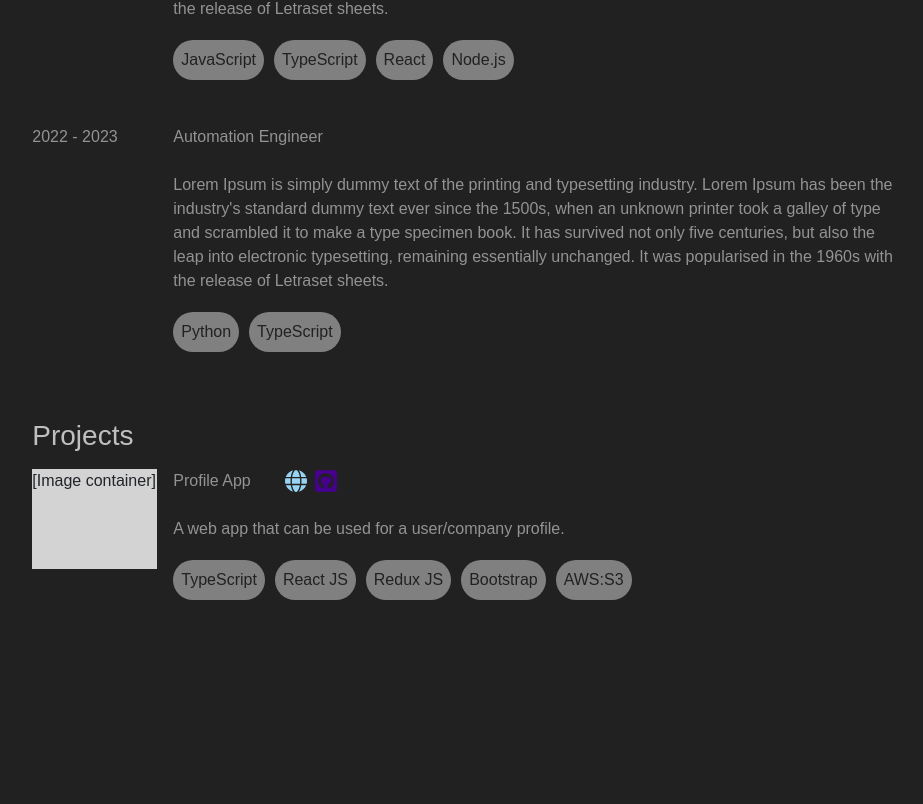
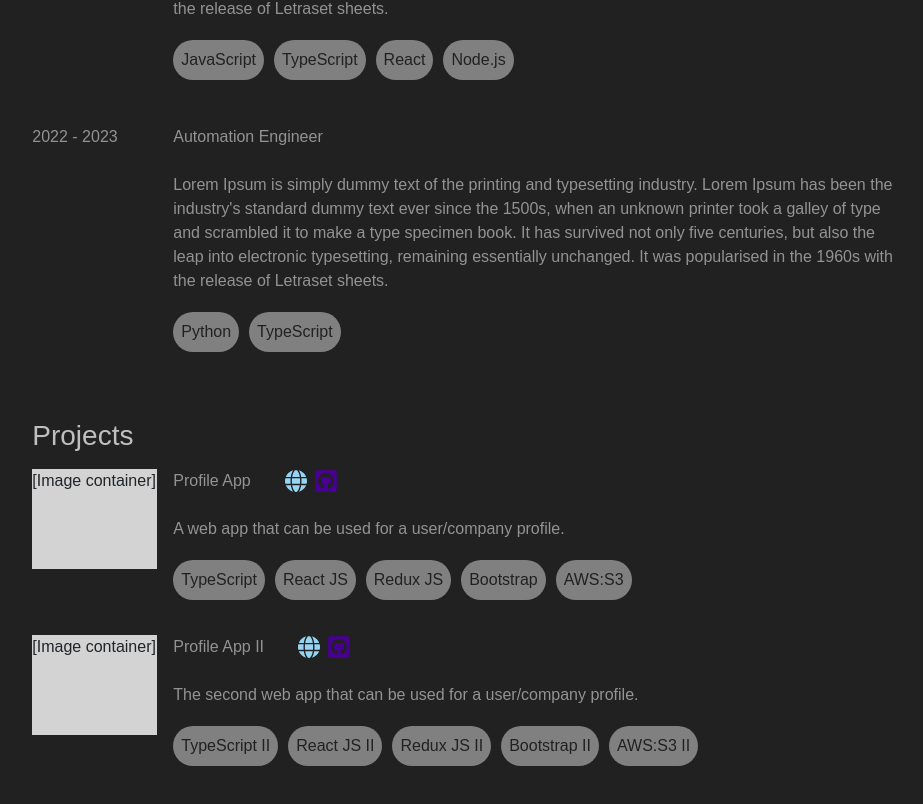
Before and after one commit to fceja/fceja.com_v2, a React (Vite) app: page / in a window 1280 px wide. Shown: the part 442-1246 px from the top of the page, without its empty margins (352-1275 px from the left). Before the commit the page ends 1085 px from the top, so only its background shows below. Built offline with nearby package versions, Linux system fonts and the light colour scheme.

Commit message:
adjust heading and add more content

```diff
--- a/src/scss/Global.scss
+++ b/src/scss/Global.scss
@@ -107,6 +107,11 @@ body {
         display: flex
     }
 
+    .md\:flex-row-reverse {
+        display: flex;
+        flex-direction: row-reverse;
+    }
+
     .md\:mt-3 {
         margin-top: 3em;
     }
@@ -116,6 +121,11 @@ body {
 @media (min-width: 1024px) {
     .lg\:flex {
         display: flex
+    }
+
+    .lg\:flex-row-reverse {
+        display: flex;
+        flex-direction: row-reverse;
     }
 
     .lg\:gap- {
--- a/src/ts/components/Projects.tsx
+++ b/src/ts/components/Projects.tsx
@@ -11,18 +11,36 @@ const projectData = [
         ],
         gitHubLink: "https://github.com/fceja/profile_app",
         urlLink: "http://dev.client.profile-app.s3-website-us-west-1.amazonaws.com/"
+    },
+    {
+        title: 'Profile App II',
+        paragraph: "The second web app that can be used for a user/company profile.",
+        tags: [
+            "TypeScript II", "React JS II", "Redux JS II", "Bootstrap II", "AWS:S3 II"
+        ],
+        gitHubLink: "https://github.com/fceja/profile_app",
+        urlLink: "http://dev.client.profile-app.s3-website-us-west-1.amazonaws.com/"
     }
 ]
 
 const Projects = () => {
     return (
         <section className="projects mt-5">
-            <>
+            <h2>Projects</h2>
             {projectData.map((elem, i) => {
                 return (
                     <div key={`proj-${i}`}>
-                            <h2>Projects</h2>
-                            <div className={`project-${i} gap-3 mt-3 md:flex lg:flex`}>
+                        <div className={`project-${i} gap-3 mt-3 md:flex-row-reverse lg:flex-row-reverse`}>
+                            <div className="proj-details w-100 sm:mt-10px">
+                                <div className="proj-header d-flex">
+                                    <div className="proj-title ">
+                                        {elem.title}
+                                    </div>
+                                    <ProjectLinks gitHubLink={elem.gitHubLink} urlLink={elem.urlLink} />
+                                </div>
+                                <p className="proj-p mt-4">{elem.paragraph}</p>
+                                <Tags tagData={elem.tags} parentIndex={i} />
+                            </div>
                             <div
                                 className="proj-img"
                                 style={{
@@ -34,22 +52,10 @@ const Projects = () => {
                             >
                                 [Image container]
                             </div>
-                                {<div className="proj-details w-100 sm:mt-10px">
-                                    <div className="proj-header d-flex">
-                                        <div className="proj-title ">
-                                            {elem.title}
-                                        </div>
-                                        <ProjectLinks gitHubLink={elem.gitHubLink} urlLink={elem.urlLink} />
-                                    </div>
-                                    <p className="proj-p mt-4">{elem.paragraph}</p>
-                                    <Tags tagData={elem.tags} parentIndex={i} />
-                                </div>}
-
                         </div>
                     </div>
                 )
             })}
-            </>
         </section >
     )
 }
```
Lines whose indentation alone changed are shown as unchanged.
